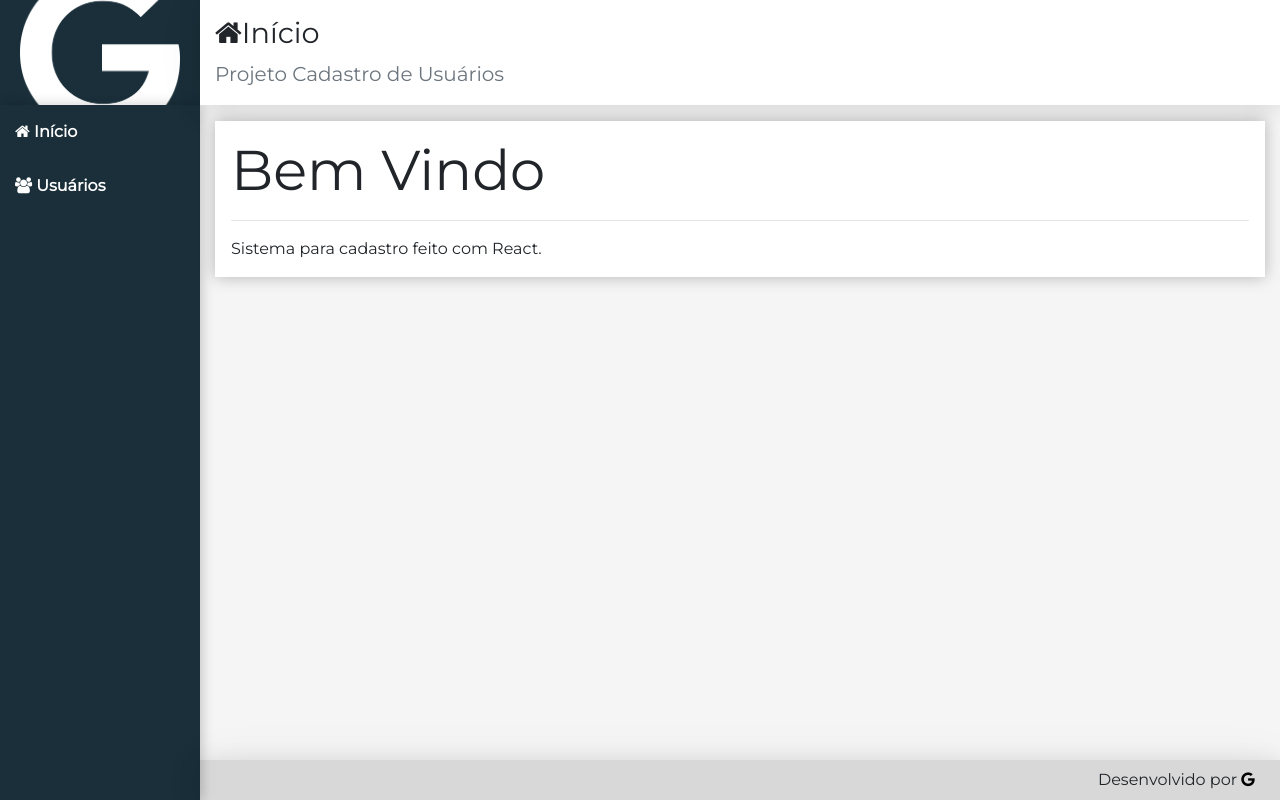
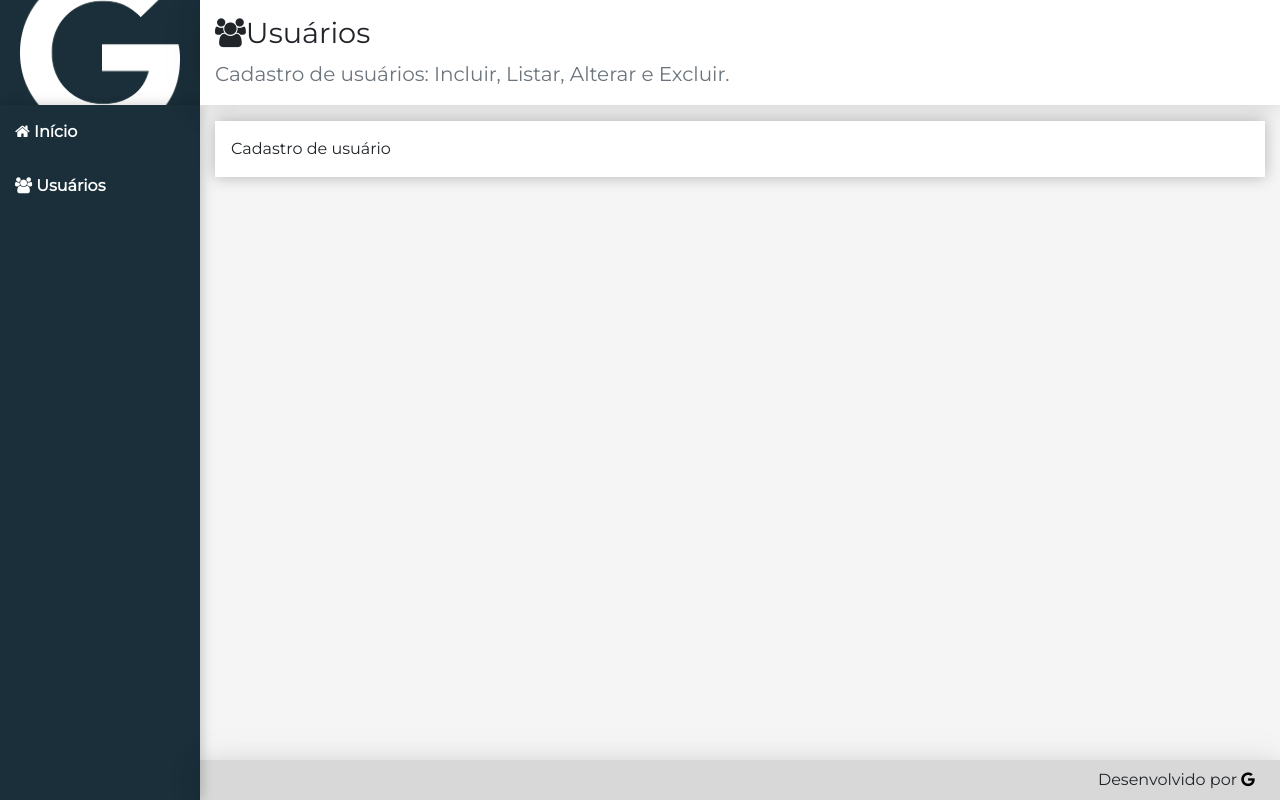
Before and after one commit to gabrielcarlossl/Projeto-Cadastro-Usuario---React, a React (Create React App) app in the folder crud/frontend/: page /#/users in a window 1280 px wide. Built offline with nearby package versions, Linux system fonts and the light colour scheme.

Commit message:
adicionado as rotas

```diff
--- /dev/null
+++ b/crud/frontend/src/components/home/Home.jsx
@@ -0,0 +1,13 @@
+import React from 'react'
+
+import Main from '../template/Main'
+
+export default function Home(props) {
+    return (
+        <Main icon='home' title='Início' subtitle='Projeto Cadastro de Usuários'>
+            <div className='display-4'> Bem Vindo</div>
+            <hr />
+            <p className='mb-0'>Sistema para cadastro feito com  React.</p>
+        </Main>
+    )
+}
--- /dev/null
+++ b/crud/frontend/src/components/user/UserCrud.jsx
@@ -0,0 +1,20 @@
+import React, { Component } from 'react';
+import Main from '../template/Main';
+
+const headerProps = {
+    icon: 'users',
+    title: 'Usuários',
+    subtitle: 'Cadastro de usuários: Incluir, Listar, Alterar e Excluir.'
+}
+
+class UserCrud extends Component {
+    render() {
+        return (
+            <Main {...headerProps}>
+                Cadastro de usuário
+            </Main>
+        );
+    }
+}
+
+export default UserCrud;
--- a/crud/frontend/src/main/App.jsx
+++ b/crud/frontend/src/main/App.jsx
@@ -4,22 +4,23 @@
 
 import Logo from '../components/template/Logo'
 import Nav from '../components/template/Nav'
-import Main from '../components/template/Main'
 import Footer from '../components/template/Footer'
+
+import { HashRouter } from 'react-router-dom'
+import Routes from './Routes'
 
 import React from 'react'
 
 export default function App(props) {
   return (
-    <div className='app'>
+    <HashRouter>
+      <div className='app'>
         <Logo></Logo>
         <Nav></Nav>
-        <Main icon='home' title='Início' subtitle='Projeto Cadastro de Usuários'>
-          <div className='display-4'> Bem Vindo</div>
-          <hr />
-          <p className='mb-0'>Sistema para cadastro feito com  React.</p>
-        </Main>
+        <Routes></Routes>
         <Footer></Footer>
-    </div>
+      </div>
+    </HashRouter>
+
   )
 }
--- /dev/null
+++ b/crud/frontend/src/main/Routes.jsx
@@ -0,0 +1,18 @@
+import react from "react";
+
+import { Switch, Route, Redirect } from "react-router";
+
+import Home from "../components/home/Home";
+import UserCrud from "../components/user/UserCrud";
+
+import React from 'react'
+
+export default function Routes(props) {
+  return (
+    <Switch>
+        <Route exact path='/' component={Home}></Route>
+        <Route path='/users' component={UserCrud}></Route>
+        <Redirect from='*' to='/'></Redirect>
+    </Switch>
+  )
+}
```
